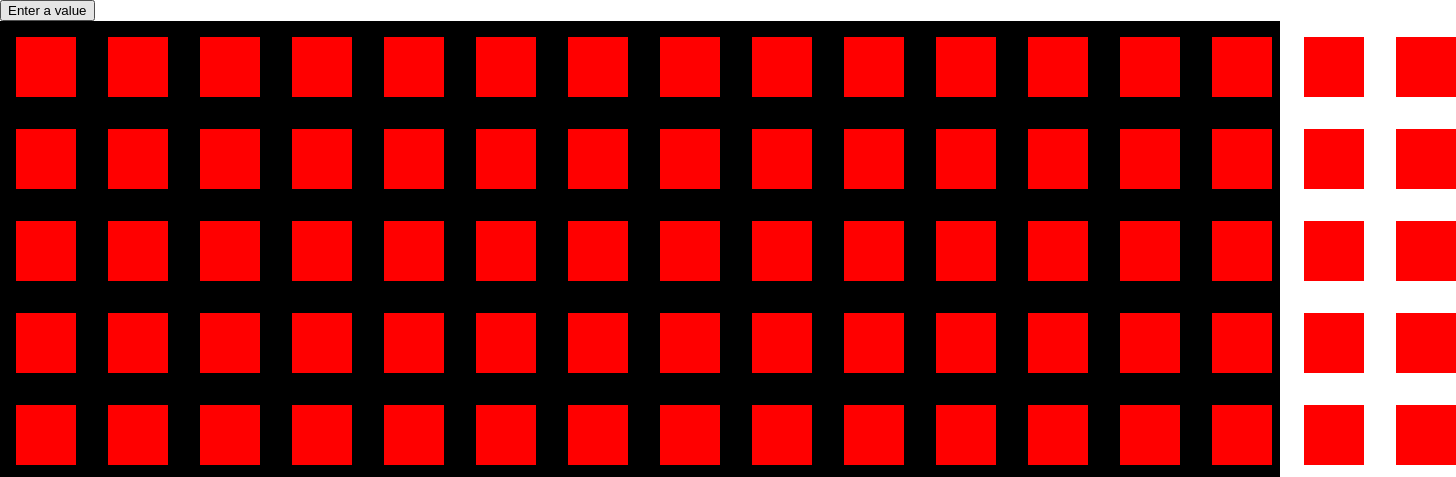
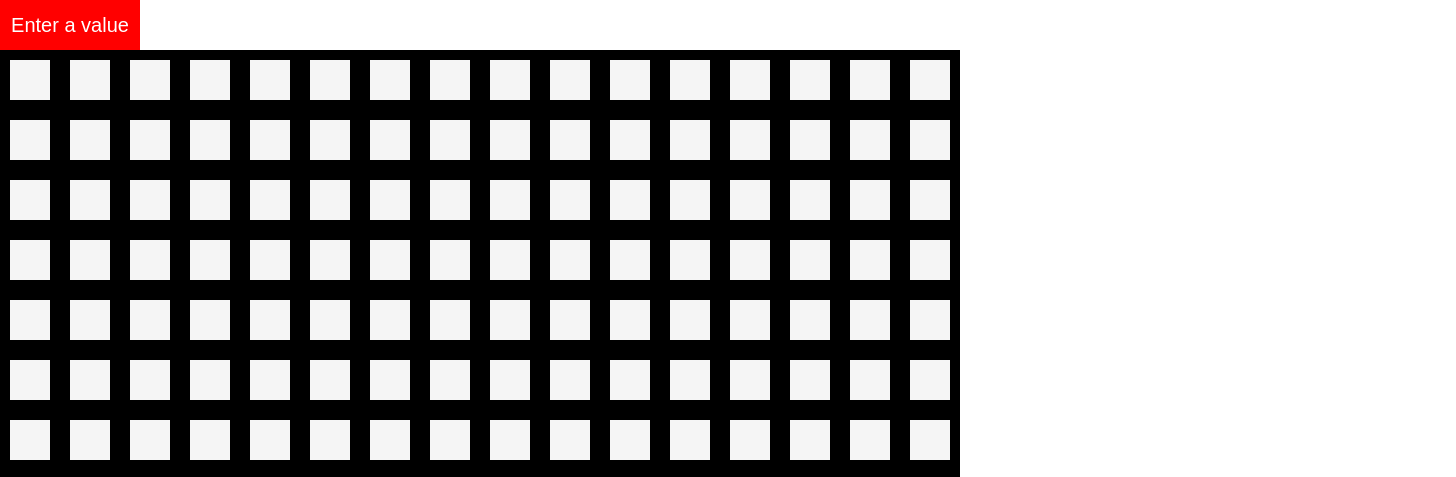
Before and after one commit to jits98/Etch-a-sketch, a plain HTML site: page index.html in a window 1280 px wide. Shown: the top 477 px of the page, 1456 px wide, since content can reach past the window. Drawn offline with Linux system fonts and the light colour scheme.

Commit message:
add shover and button style

```diff
--- a/style.css
+++ b/style.css
@@ -1,5 +1,6 @@
 body {
   margin: 0;
+  width: 960px;
 }
 .parent-container {
   background-color: black;
@@ -12,9 +13,25 @@ body {
 }
 
 .column {
+  background-color: whitesmoke;
+  height: 40px;
+  width: 40px;
+  margin: 10px;
+  flex-shrink: 0;
+  transition: background-color 0.9s, transform 0.9s, margin 0.9s;
+}
+
+.column:hover {
+  background-color: antiquewhite;
+  transform: scale(1.1);
+  margin: 2px;
+}
+
+.button {
+  color: white;
+  width: 140px;
+  height: 50px;
+  font-size: 20px;
   background-color: red;
-  height: 60px;
-  width: 60px;
-  margin: 16px;
-  flex-shrink: 0;
+  border: none;
 }
```
